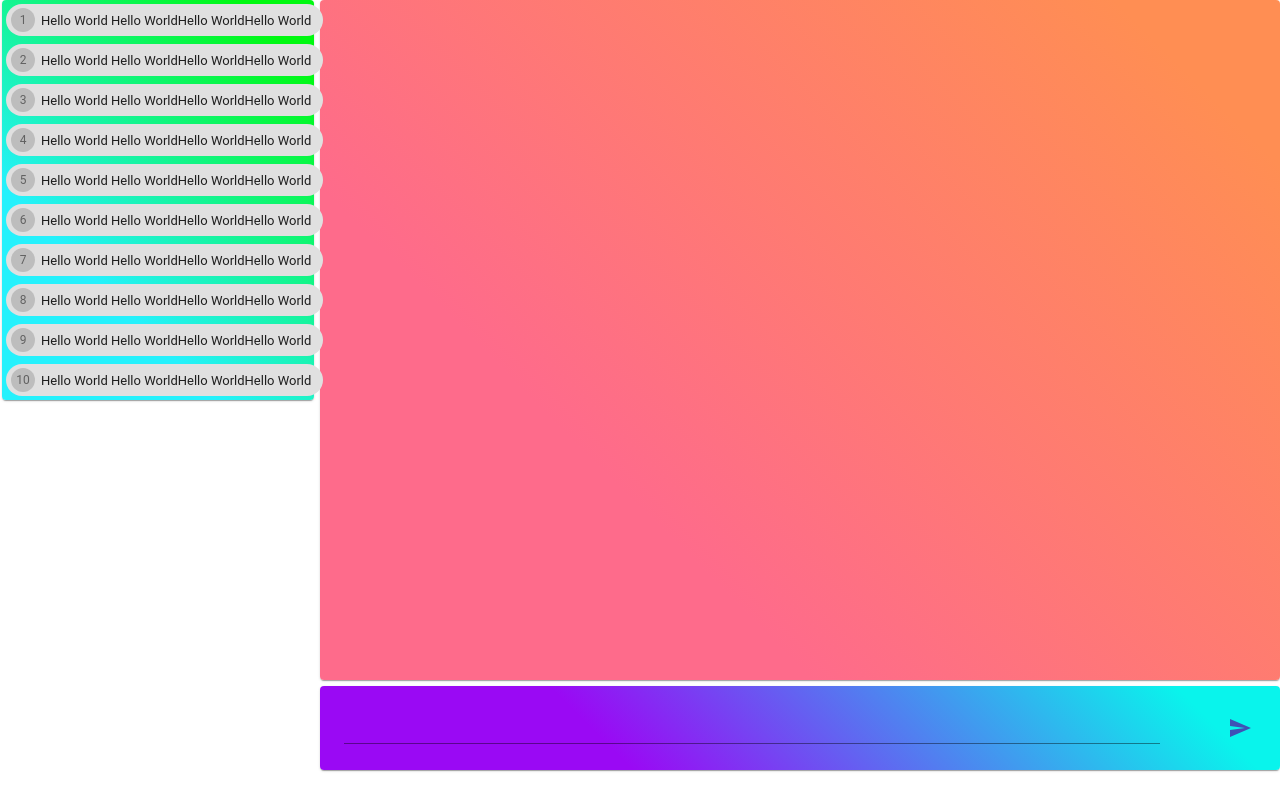
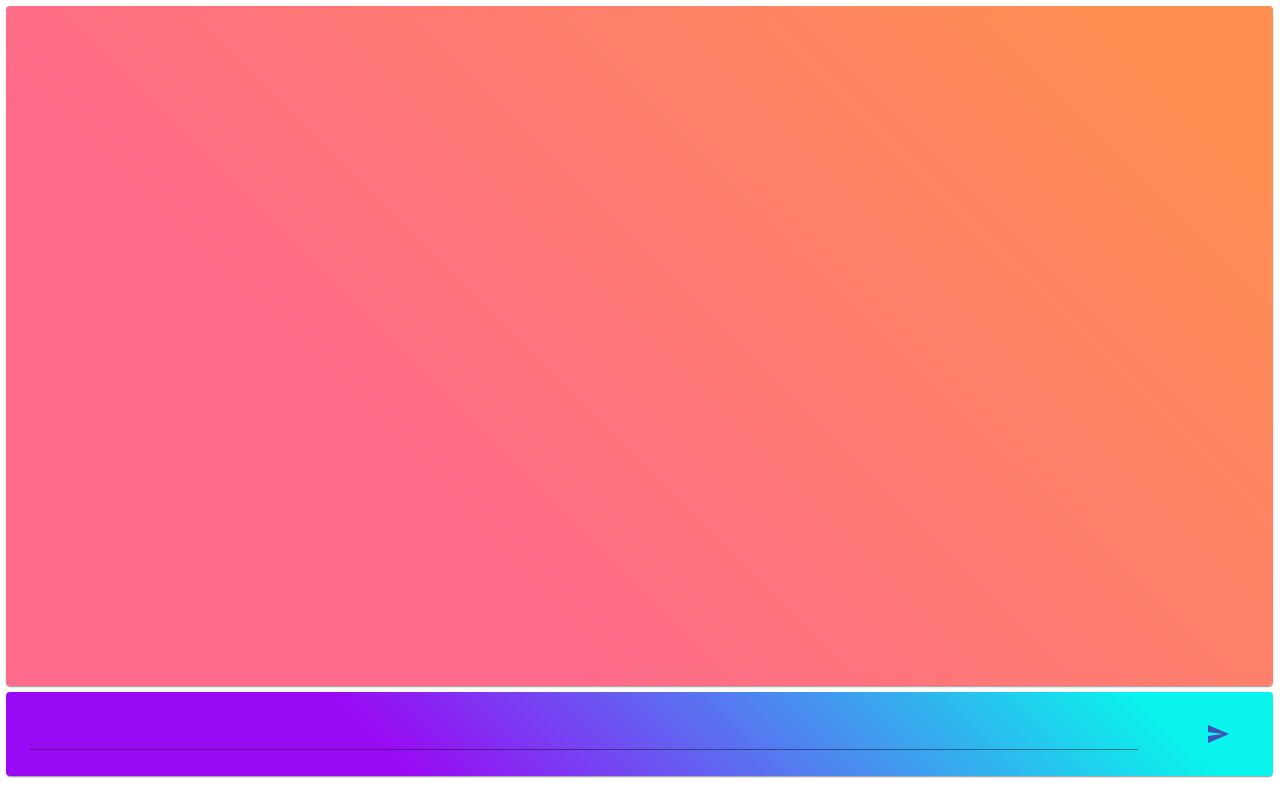
Before and after one commit to notsaksham/Chatbot, a React (Create React App) app in the folder client/: page / in a window 1280 px wide. Built offline with nearby package versions, Linux system fonts and the light colour scheme.

Commit message:
Removed Sidevbar, adjusted Components

```diff
--- a/client/src/App.js
+++ b/client/src/App.js
@@ -1,10 +1,8 @@
 import React from 'react';
 import './App.css';
 import Grid from '@material-ui/core/Grid';
-import Sidebar from './Components/Sidebar';
 import History from './Components/History';
 import {makeStyles} from '@material-ui/core/styles';
-import Divider from '@material-ui/core/Divider';
 import InputQuestion from './Components/Input';
 
 const useStyles = makeStyles({
@@ -18,21 +16,9 @@ const useStyles = makeStyles({
 function App() {
   const styles = useStyles();
   return (
-    <Grid
-      container
-      className={styles.root}
-      justify="center"
-      alignItems="stretch">
-      <Grid item xs={3}>
-        <Sidebar />
-      </Grid>
-      <Divider />
-      <Grid item xs={9}>
-        <Grid justify="center" alignItems="stretch" direction="column">
-          <History />
-          <InputQuestion />
-        </Grid>
-      </Grid>
+    <Grid justify="center" alignItems="stretch" direction="column">
+      <History />
+      <InputQuestion />
     </Grid>
   );
 }
--- a/client/src/Components/History.jsx
+++ b/client/src/Components/History.jsx
@@ -5,8 +5,12 @@ import {Box} from '@material-ui/core';
 
 const useStyles = makeStyles({
   paper: {
-    width: '100%',
-    height: '100%',
+    marginRight: '6px',
+    marginLeft: '6px',
+    marginBottom: '6px',
+    marginTop: '6px',
+    width: '99%',
+    height: '95%',
     background: 'linear-gradient(45deg, #FE6B8B 30%, #FF8E53 90%)',
   },
 });
--- a/client/src/Components/Input.jsx
+++ b/client/src/Components/Input.jsx
@@ -1,26 +1,16 @@
 import React, {Component} from 'react';
 import TextField from '@material-ui/core/TextField';
-import {Paper, Button, Grid, styled, makeStyles, Box} from '@material-ui/core';
+import {Paper, Button, styled, Box} from '@material-ui/core';
 import SendIcon from '@material-ui/icons/Send';
 
 const MyPaper = styled(Paper)({
-  marginTop: '6px',
-  marginRight: '3px',
-  marginLeft: 'px',
-  marginBottom: '3px',
+  marginRight: '6px',
+  marginLeft: '6px',
+  width: '99%',
+  height: '90%',
   display: 'flex',
   alignItems: 'center',
-  height: '50%',
-  width: '100%',
   background: 'linear-gradient(45deg, #9a09f4 30%, #09f4ec 90%)',
-});
-
-const useStyles = makeStyles({
-  root: {
-    flexGrow: 1,
-    height: '100%',
-    width: '100%',
-  },
 });
 
 class NewInput extends Component {
@@ -28,7 +18,7 @@ class NewInput extends Component {
     super();
     this.state = {
       inputtext: '',
-      q_id:[]
+      q_id: [],
     };
   }
 
@@ -41,49 +31,51 @@ class NewInput extends Component {
     this.callfunc();
   };
 
-  callfunc = () =>{
-    let variable = this.state.inputtext.split(" ");
+  callfunc = () => {
+    let variable = this.state.inputtext.split(' ');
     let q_id = [];
-    for(let i=0;i<variable.length;i++){
-      let x = this.state.inputtext.split(" ")[i]
+    for (let i = 0; i < variable.length; i++) {
+      let x = this.state.inputtext.split(' ')[i];
       let y = {
-        word:x
-      }
-      fetch("http://localhost:5000/",{
-        method:"POST",
+        word: x,
+      };
+      fetch('http://localhost:5000/', {
+        method: 'POST',
         headers: {
-          Accept: 'application/json','Content-Type': 'application/json',
-      },
-        body : JSON.stringify(y)
+          Accept: 'application/json',
+          'Content-Type': 'application/json',
+        },
+        body: JSON.stringify(y),
       })
-      .then(response =>response.json())
-      .then(response =>{
-        //console.log(response.word)
-        q_id.push(response.word)
-      })
-      .catch(err =>{
-        console.log(err);
-      })
+        .then((response) => response.json())
+        .then((response) => {
+          //console.log(response.word)
+          q_id.push(response.word);
+        })
+        .catch((err) => {
+          console.log(err);
+        });
     }
     console.log(q_id);
 
-    setTimeout(function(){
+    setTimeout(function() {
       // console.log(q_id.length);
-      let str = "";
-      for (let i=0;i<q_id.length;i++){
-        let x =  String(q_id[i])
+      let str = '';
+      for (let i = 0; i < q_id.length; i++) {
+        let x = String(q_id[i]);
         str = str.concat(x);
         // console.log(str)
       }
       console.log(str);
       var answer;
       fetch(`http://localhost:5000/${str}`)
-        .then(response => response.json())
-        .then(response => {console.log(response)})
-        .catch(err => console.error(err))
-
-    }, 1000)
-  }
+        .then((response) => response.json())
+        .then((response) => {
+          console.log(response);
+        })
+        .catch((err) => console.error(err));
+    }, 1000);
+  };
 
   render() {
     const {inputtext} = this.state;
@@ -94,7 +86,7 @@ class NewInput extends Component {
             m={1}
             p={2}
             mx="xl"
-            height="100%"
+            height="97%"
             width="95%"
             pt={2}
             display="inline">
```
